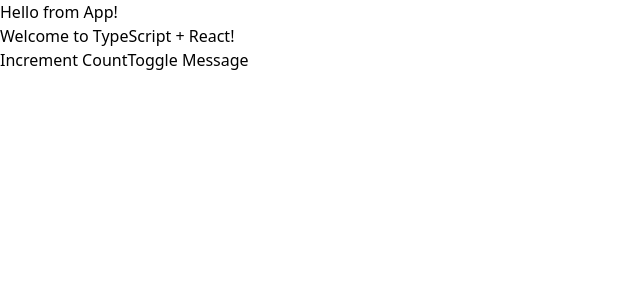
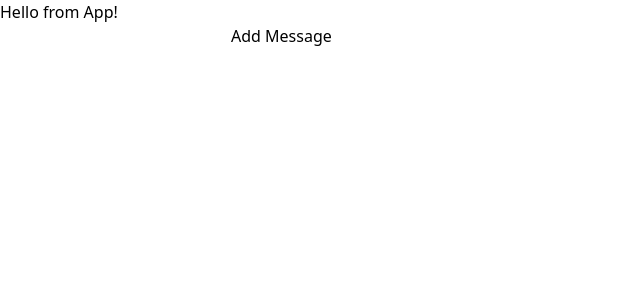
Before and after one commit to WinWinMaw4/react-typescript, a React (Vite) app: page / in a window 1280 px wide. Shown: the top 300 px of the page, without its empty margins (0-640 px from the left). Built offline with nearby package versions, Linux system fonts and the light colour scheme.

Commit message:
Working with Lists and Keys

```diff
--- a/src/App.tsx
+++ b/src/App.tsx
@@ -1,12 +1,14 @@
 // App.tsx
-import React from 'react';
+import React, { useState, useEffect } from 'react';
 import MyComponent from './components/MyComponent';
 
 const App: React.FC = () => {
+  const [messages, setMessages] = useState<string[]>([]);
+
   return (
     <div>
       <h1>Hello from App!</h1>
-      <MyComponent message="Welcome to TypeScript + React!" />
+      <MyComponent messages={messages} setMessages={setMessages} />
     </div>
   );
 };
--- a/src/components/MyComponent.tsx
+++ b/src/components/MyComponent.tsx
@@ -1,41 +1,43 @@
-// MyComponent.tsx
-import React from 'react';
-import { useState} from 'react';
+import React, { useState } from 'react';
 
 interface MyComponentProps {
-  message: string;
+  messages: string[];
+  setMessages: React.Dispatch<React.SetStateAction<string[]>>;
 }
 
-const MyComponent: React.FC<MyComponentProps> = ({ message }) => {
-    const [count, setCount] = useState(0);
-    const [showMessage, setShowMessage] = useState(false);
+const MyComponent: React.FC<MyComponentProps> = ({ messages, setMessages }) => {
+  const [newMessage, setNewMessage] = useState('');
 
-    const handleButtonClick = () => {
-        setCount(count + 1);
-    };
-
-    const handleToggleMessage = () => {
-        setShowMessage(!showMessage);
+  const handleAddMessage = () => {
+    setMessages([...messages, newMessage]);
+    setNewMessage('');
   };
 
   return (
     <div className="bg-gray-200 p-4 rounded-md shadow-md">
-    <p className="text-xl font-bold mb-2">{message}</p>
-    {showMessage && <p className="text-lg mb-4">Count is visible: {count}</p>}
+      <ul>
+        {messages.map((message, index) => (
+          <li key={index} className="text-lg mb-2">
+            {message}
+          </li>
+        ))}
+      </ul>
+      <div className="flex items-center mt-4">
+        <input
+          type="text"
+          value={newMessage}
+          onChange={(e) => setNewMessage(e.target.value)}
+          className="p-2 border border-gray-300 rounded-md mr-2"
+        />
         <button
+          onClick={handleAddMessage}
           className="bg-blue-500 hover:bg-blue-700 text-white font-bold py-2 px-4 rounded"
-        onClick={handleButtonClick}
         >
-        Increment Count
-      </button>
-    <button
-      className="bg-blue-500 hover:bg-blue-700 text-white font-bold py-2 px-4 rounded"
-      onClick={handleToggleMessage}
-    >
-      Toggle Message
+          Add Message
         </button>
       </div>
-  )
+    </div>
+  );
 };
 
 export default MyComponent;
```
Lines whose indentation alone changed are shown as unchanged.
